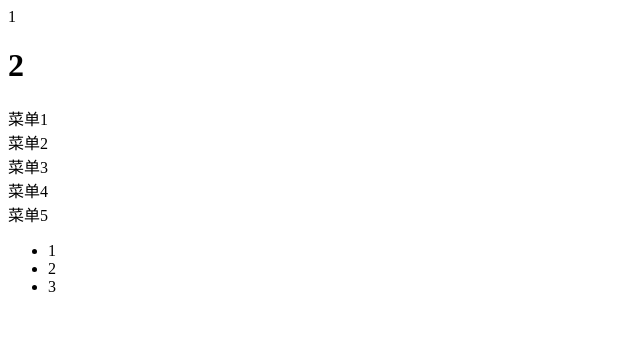
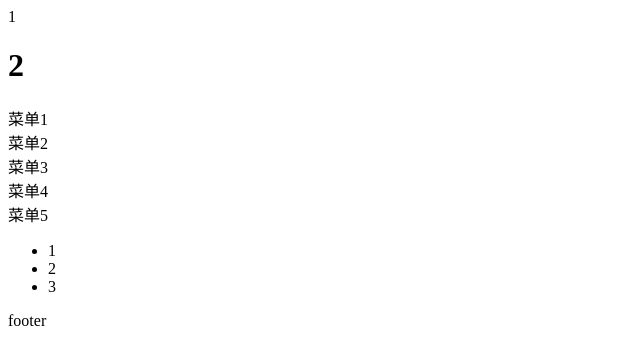
Before and after one commit to wulihtc/gitTest, a plain HTML site: page index.html in a window 1280 px wide. Shown: the full height of the page, 0-640 px from the left. Drawn offline with Linux system fonts and the light colour scheme.

Commit message:
add footer

```diff
--- a/index.html
+++ b/index.html
@@ -23,5 +23,8 @@
                 <li>3</li>
             </ul>
         </div>
+        <div>
+            <div>footer</div>
+        </div>
 </body>
 </html>
```
